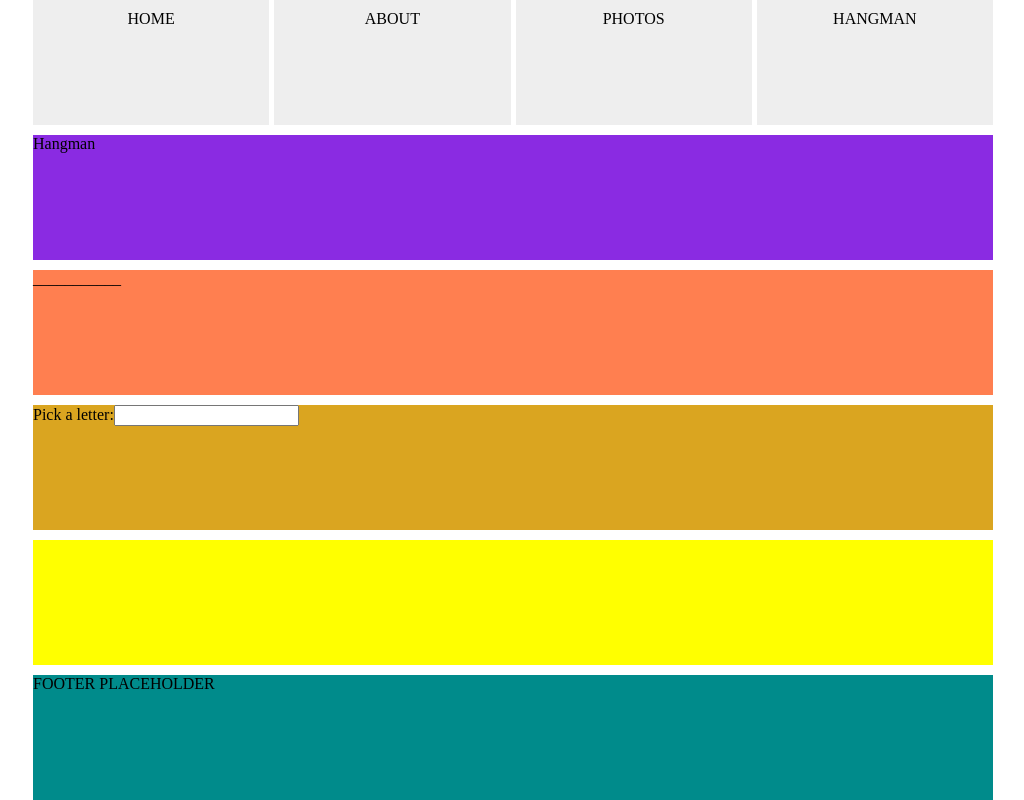
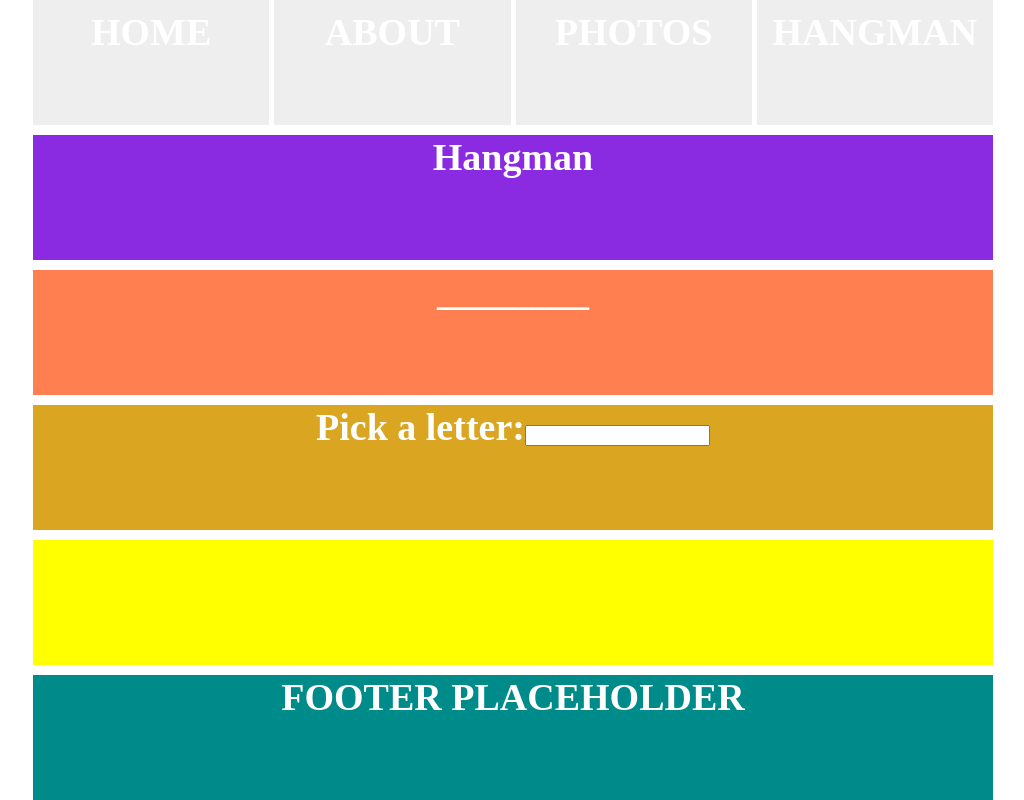
Before and after one commit to Hjorvar/bull2, a plain HTML site: page lokaverkefni/hangman.html in a window 1280 px wide. Shown: the whole page, without its empty margins (127-1151 px from the left). Drawn offline with Linux system fonts and the light colour scheme.

Commit message:
smá útlitsbreytingar

```diff
--- a/lokaverkefni/css/hangman.css
+++ b/lokaverkefni/css/hangman.css
@@ -55,4 +55,8 @@ html, body { /* added this block */
   height: 100%;
   margin: 0;
   padding: 0;
+  font-size: 38px;
+  text-align: center;
+  color: white;
+  font-weight: bold;
 }
--- a/lokaverkefni/js/hangman.js
+++ b/lokaverkefni/js/hangman.js
@@ -8,7 +8,9 @@ let wordPicked = '';
 let letterPicked = '';
 let hiddenWord = '';
 let wrongLetters = [];
-const words = ['javascript', 'programming', 'code', 'computer', 'geek'];
+const words = ['javascript',  'programming', 'code',
+                'computer',   'geek',       'gamer',
+                'developer',  'website',    'application'];
 
 function pickWord(wordArray) {
   // Fall sem fer í gegnum wordArray listann og velur random orð úr honum
@@ -49,7 +51,7 @@ function checkWinAndRefresh(hiddenWord) {
       // If not, the user has won
       alert("You won!!!!");
 
-      // Refresh the page after 10 seconds
+      // Refresh the page after 5 seconds
       setTimeout(function() {
           location.reload();
       }, 5000);
@@ -72,6 +74,7 @@ pickLetterHTML.addEventListener('keyup', function(event) {
     pickLetterHTML.value = '';
     return;
   }
+
   hiddenWord = revealLetter(tempLetter, wordPicked, hiddenWord);
   hiddenWordHTML.innerHTML = hiddenWord;
   pickLetterHTML.value = '';
```
